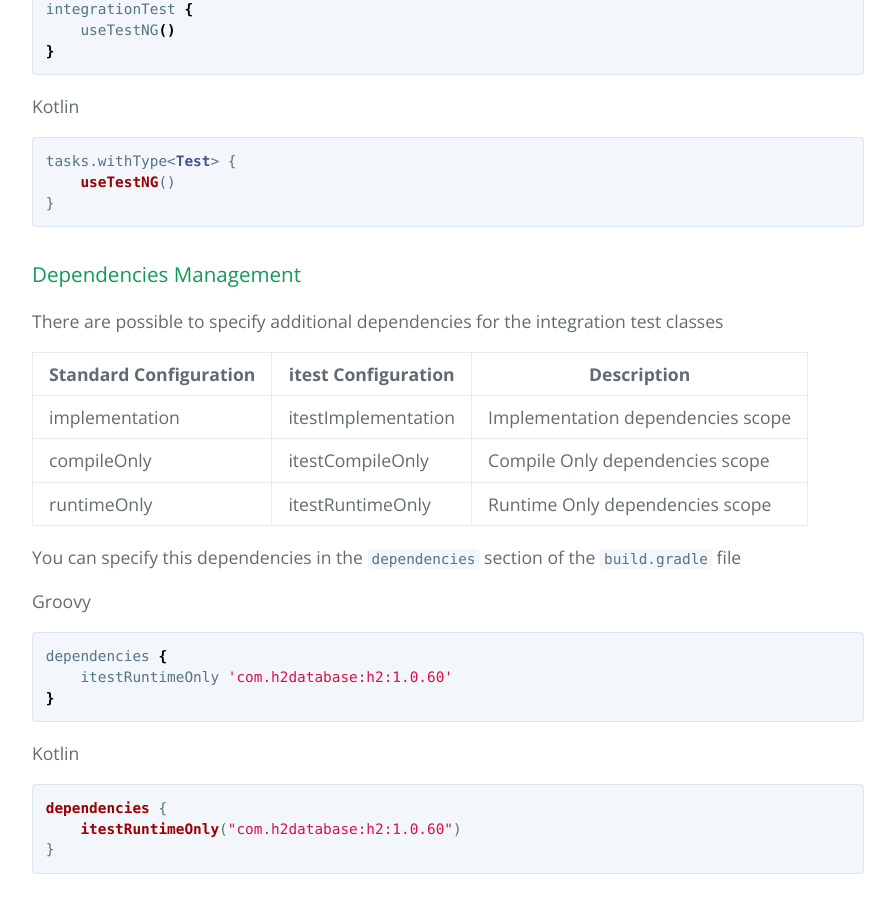
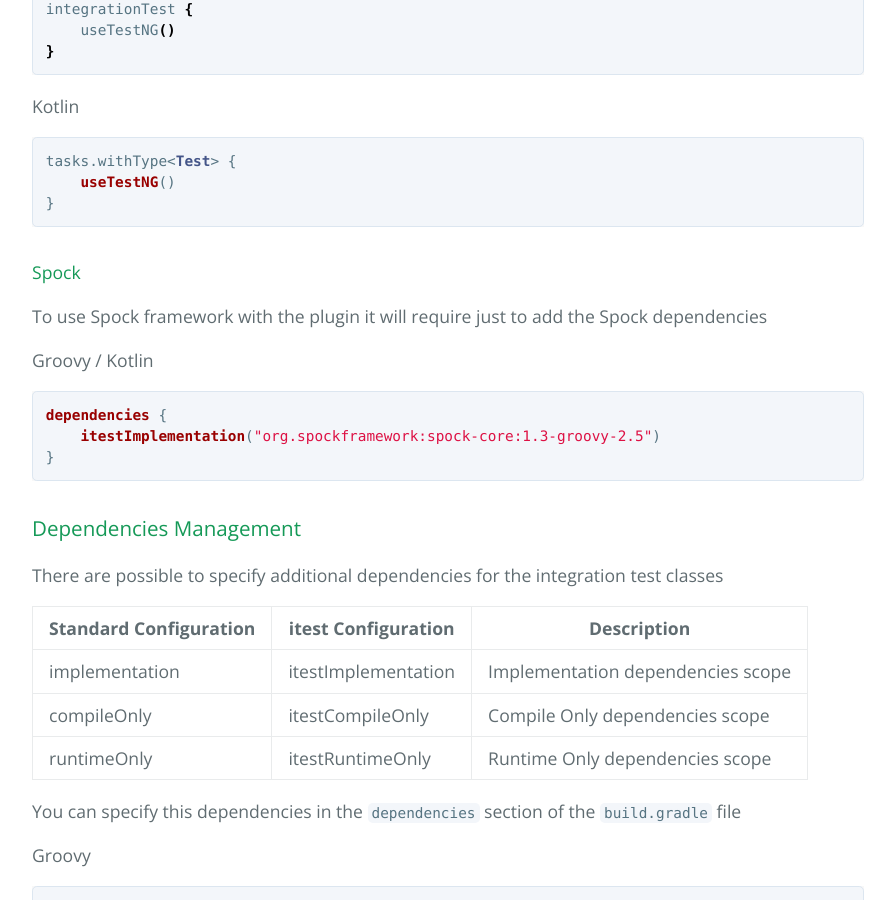
Before and after one commit to Softeq/itest-gradle-plugin, a Jekyll site: the page built from docs/index.md, in a window 1280 px wide and 900 px high, scrolled down 2895 px. Shown: the whole window, without its empty margins (192-1087 px from the left). Built offline with Jekyll 4.4.1, drawn with Linux system fonts in a browser that asks for light colours.

````diff
--- a/docs/index.md
+++ b/docs/index.md
@@ -122,6 +122,17 @@
 }
 ```
 
+#### Spock
+
+To use Spock framework with the plugin it will require just to add the Spock dependencies
+
+Groovy / Kotlin
+```kotlin
+dependencies {
+    itestImplementation("org.spockframework:spock-core:1.3-groovy-2.5")
+}
+```
+
 ### Dependencies Management
 
 There are possible to specify additional dependencies for the integration test classes
````
Also changed, not shown: README.md.
